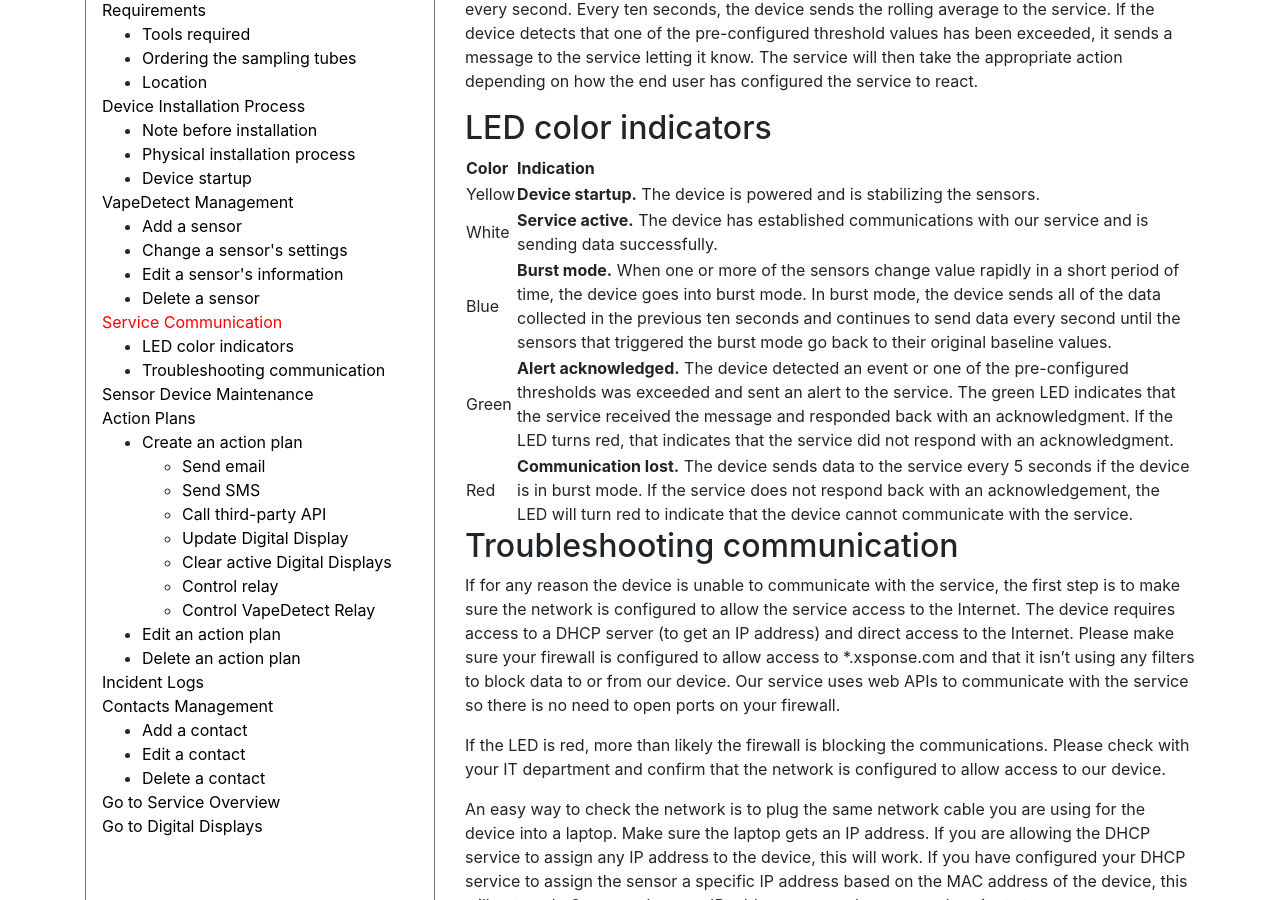
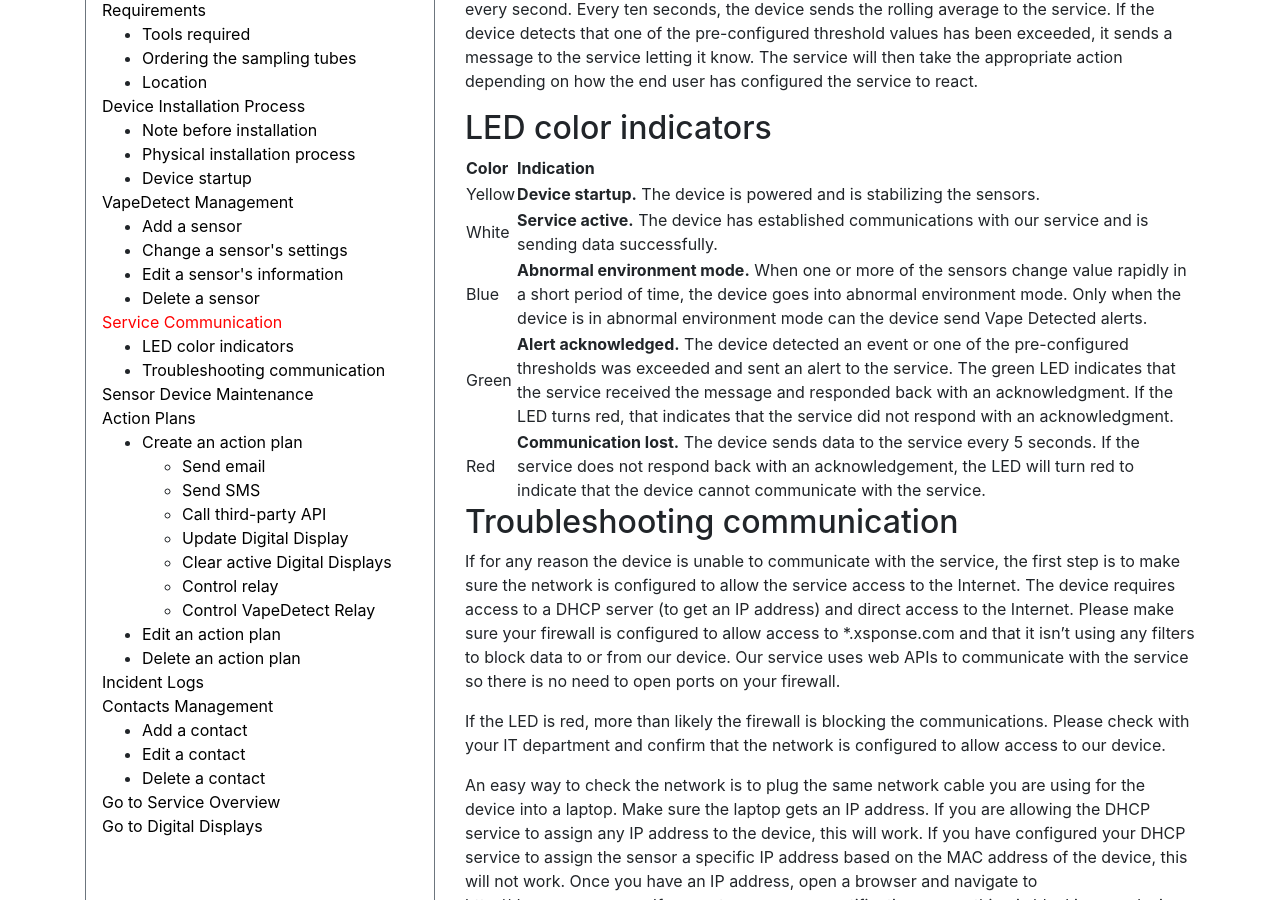
Before and after one commit to NrsSystems/docs, a Jekyll site: the page built from vape-detect/sensor-device-communication.md, in a window 1280 px wide and 900 px high, scrolled down 386 px. Built offline with Jekyll 4.4.1, drawn with Linux system fonts in a browser that asks for light colours; our own code applies the rules of GitHub Pages for plain Markdown files.

Commit message:
Rewrite Blue LED segment for VapeDetect

```diff
--- a/vape-detect/sensor-device-communication.md
+++ b/vape-detect/sensor-device-communication.md
@@ -12,9 +12,9 @@ The VapeDetect sensor device has nine sensors. Each sensor is checked one or mor
 | --- | --- |
 | Yellow | **Device startup.** The device is powered and is stabilizing the sensors. |
 | White | **Service active.** The device has established communications with our service and is sending data successfully. |
-| Blue | **Burst mode.** When one or more of the sensors change value rapidly in a short period of time, the device goes into burst mode. In burst mode, the device sends all of the data collected in the previous ten seconds and continues to send data every second until the sensors that triggered the burst mode go back to their original baseline values. |
+| Blue | **Abnormal environment mode.** When one or more of the sensors change value rapidly in a short period of time, the device goes into abnormal environment mode. Only when the device is in abnormal environment mode can the device send Vape Detected alerts. |
 | Green | **Alert acknowledged.** The device detected an event or one of the pre-configured thresholds was exceeded and sent an alert to the service. The green LED indicates that the service received the message and responded back with an acknowledgment. If the LED turns red, that indicates that the service did not respond with an acknowledgment. |
-| Red | **Communication lost.** The device sends data to the service every 5 seconds if the device is in burst mode. If the service does not respond back with an acknowledgement, the LED will turn red to indicate that the device cannot communicate with the service. |
+| Red | **Communication lost.** The device sends data to the service every 5 seconds. If the service does not respond back with an acknowledgement, the LED will turn red to indicate that the device cannot communicate with the service. |
 
 
 ## Troubleshooting communication
```
